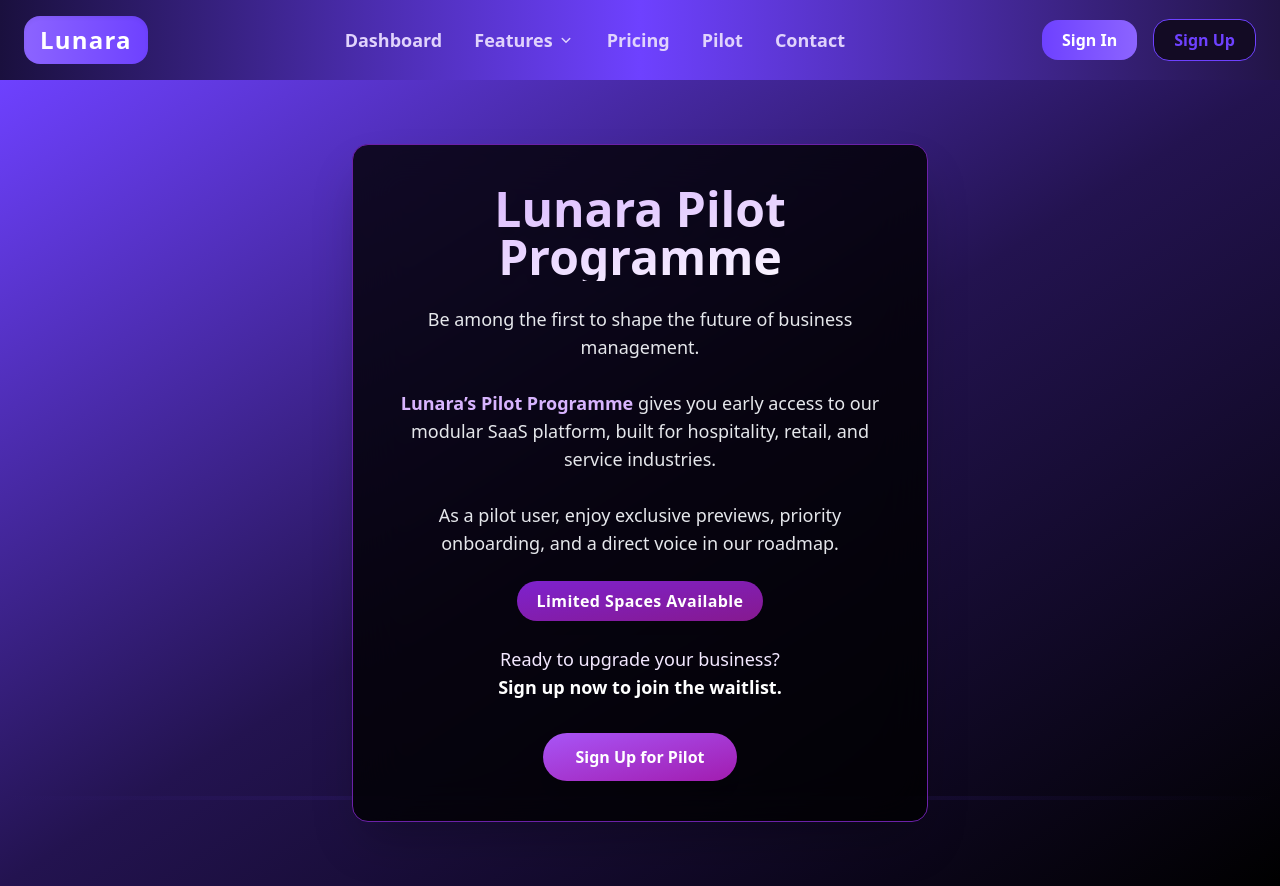
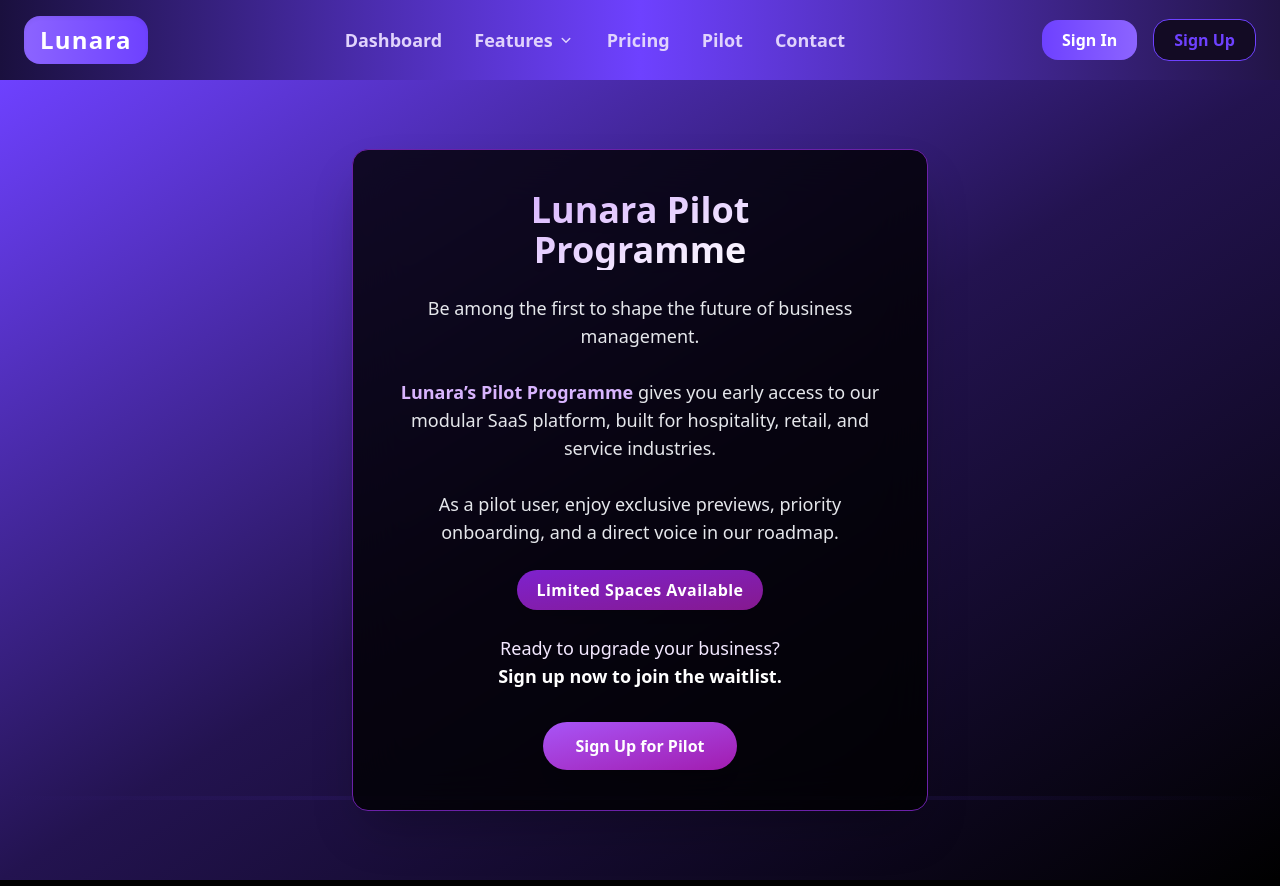
Before and after one commit to LunaraHQ/lunara-website, a Next.js app: page /pilot in a window 1280 px wide. Built offline with nearby package versions, Linux system fonts and the light colour scheme.

Commit message:
Update pilot.js

```diff
--- a/pages/pilot.js
+++ b/pages/pilot.js
@@ -11,8 +11,8 @@ export default function Pilot() {
       </Head>
       <main className="min-h-screen w-full flex items-center justify-center bg-gradient-to-br from-[#6E41FF] via-[#231350] to-black px-4 py-16">
         <section className="relative bg-black/80 backdrop-blur-xl border border-purple-800 p-10 rounded-2xl shadow-2xl max-w-xl w-full flex flex-col items-center text-center">
-          <h1 className="text-4xl md:text-5xl font-extrabold mb-6 text-transparent bg-clip-text bg-gradient-to-br from-purple-300 via-purple-200 to-white drop-shadow-xl leading-tight break-words">
-            Lunara Pilot Programme
+          <h1 className="text-3xl md:text-4xl font-extrabold mb-6 text-transparent bg-clip-text bg-gradient-to-br from-purple-300 via-purple-200 to-white drop-shadow-xl leading-snug">
+            Lunara Pilot<br />Programme
           </h1>
           <p className="mb-6 text-lg text-gray-200 font-medium">
             Be among the first to shape the future of business management.<br /><br />
```
